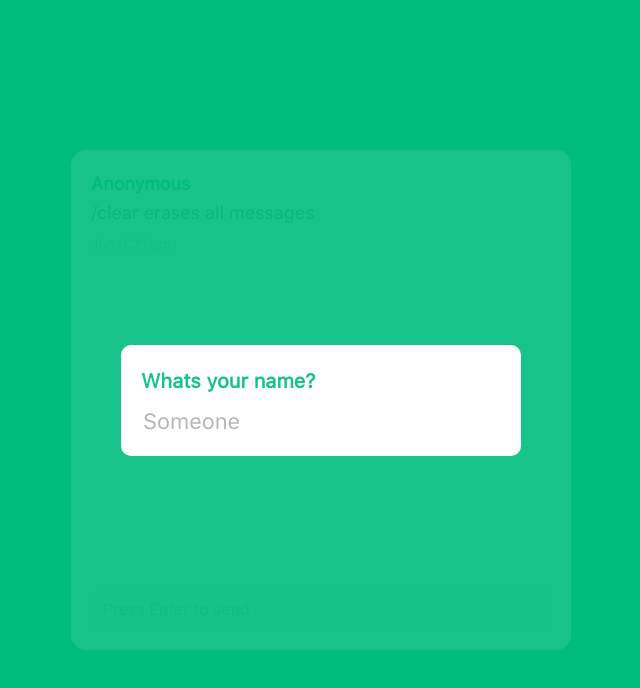
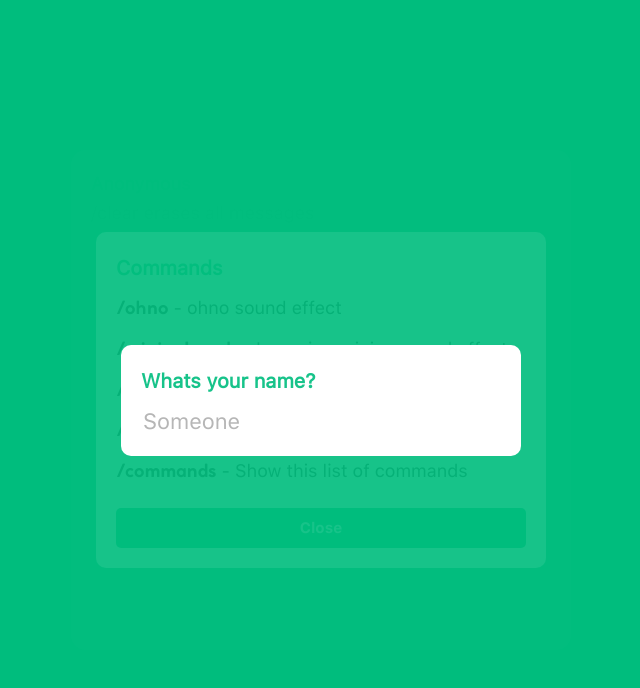
Before and after one commit to Inffinite/chatter, a Vue app: page / in a window 1280 px wide. Shown: the top 688 px of the page, without its empty margins (319-959 px from the left). Built offline with nearby package versions, Linux system fonts and the light colour scheme; no server answers.

Commit message:
:hammer: Commands

```diff
--- a/src/components/Chat.vue
+++ b/src/components/Chat.vue
@@ -8,7 +8,12 @@ const socket = io("https://chatt6969.herokuapp.com")
 
 const store = useChatStore()
 
-const { messages, myname } = storeToRefs(useChatStore())
+const {
+    messages,
+    myname,
+    commands,
+    commandsPageState
+} = storeToRefs(useChatStore())
 
 const message = ref('')
 const yname = ref(false)
@@ -18,6 +23,16 @@ const allmessages = ref('allmessages')
 function addName(){
     localStorage.setItem("username", me.value)
     yname.value = false
+}
+
+function commandsPage(){
+    console.log(commandsPageState.value)
+    store.changeCommandsPageState(true)
+}
+
+function commandsPageClose(){
+    console.log(commandsPageState.value)
+    store.changeCommandsPageState(false)
 }
 
 function soundEffects(sound){
@@ -30,6 +45,10 @@ function addText(){
         case "/clear":
             store.clearMessages()
             message.value = ""
+            break;
+
+        case '/commands':
+            commandsPage()
             break;
 
         case "/minionLaugh":
@@ -116,6 +135,23 @@ onMounted(() => {
 
 <template>
   <div class="chat">
+    <!-- commands -->
+    <div v-if="commandsPageState" class="y-name-wr">
+        <div class="commands">
+            <div class="qst">
+                Commands
+            </div>
+            <div v-for="command in commands" :key="command.command" class="command">
+                <span class="cmd">{{ command.command }}  </span>
+                - {{ command.effect }}
+            </div>
+            <div @click="commandsPageClose" class="c-close">
+                Close
+            </div>
+        </div>
+    </div>
+    <!-- commands -->
+
     <!-- name component -->
     <div v-if="yname" class="y-name-wr">
         <div class="y-name">
@@ -149,4 +185,5 @@ onMounted(() => {
 
 <style scoped>
 @import '../styles/chat.css';
+@import '../styles/commands.css';
 </style>
--- a/src/stores/chat.js
+++ b/src/stores/chat.js
@@ -4,6 +4,29 @@ export const useChatStore = defineStore({
   id: 'chat',
   state: () => ({
     myname: "Lewis",
+    commands: [
+      {
+        command: '/ohno',
+        effect: "ohno sound effect"
+      },
+      {
+        command: '/minionLaugh',
+        effect: "Launging minion sound effect"
+      },
+      {
+        command: '/minionHello',
+        effect: "Minion saying hello"
+      },
+      {
+        command: '/whips',
+        effect: "Whips sound effect"
+      },
+      {
+        command: '/commands',
+        effect: "Show this list of commands"
+      },
+    ],
+    commandsPageState: true,
     messages: [
         {
             username: "Anonymous",
@@ -21,6 +44,10 @@ export const useChatStore = defineStore({
       this.messages.unshift(message)
     },
 
+    changeCommandsPageState(state){
+      this.commandsPageState = state
+    },
+
     clearMessages(){
       this.messages = []
     }
--- /dev/null
+++ b/src/styles/commands.css
@@ -0,0 +1,113 @@
+@import './fonts.css';
+
+@media only screen {
+    .commands {
+        border-radius: 10px;
+        background-color: white;
+        padding: 20px;
+        width: 450px;
+        margin: 0px 20px;
+    }
+
+    .command {
+        margin-top: 10px;
+        font-size: 18px;
+        font-family: 'sfr';
+        color: rgb(52, 52, 52);
+    }
+
+    .cmd {
+        border-radius: 2px;
+        font-family: 'coco';
+        font-size: 18px;
+        color: rgb(52, 52, 52);
+    }
+
+    .c-close {
+        width: 100%;
+        cursor: pointer;
+        border-radius: 5px;
+        margin-top: 20px;
+        font-family: 'sfb';
+        color: white;
+        display: flex;
+        justify-content: center;
+        align-items: center;
+        background-color: hsla(160, 100%, 37%, 1);
+        padding: 8px 0px;
+    }
+}
+
+@media only screen and (min-width: 40.063em) {
+    .commands {
+        border-radius: 10px;
+        background-color: white;
+        padding: 20px;
+        width: 450px;
+    }
+
+    .command {
+        margin-top: 10px;
+        font-size: 18px;
+        font-family: 'sfr';
+        color: rgb(52, 52, 52);
+    }
+
+    .cmd {
+        border-radius: 2px;
+        font-family: 'coco';
+        font-size: 18px;
+        color: rgb(52, 52, 52);
+    }
+
+    .c-close {
+        width: 100%;
+        cursor: pointer;
+        border-radius: 5px;
+        margin-top: 20px;
+        font-family: 'sfb';
+        color: white;
+        display: flex;
+        justify-content: center;
+        align-items: center;
+        background-color: hsla(160, 100%, 37%, 1);
+        padding: 8px 0px;
+    }
+}
+
+@media only screen and (min-width: 64.063em) {
+    .commands {
+        border-radius: 10px;
+        background-color: white;
+        padding: 20px;
+        width: 450px;
+    }
+
+    .command {
+        margin-top: 10px;
+        font-size: 18px;
+        font-family: 'sfr';
+        color: rgb(52, 52, 52);
+    }
+
+    .cmd {
+        border-radius: 2px;
+        font-family: 'coco';
+        font-size: 18px;
+        color: rgb(52, 52, 52);
+    }
+
+    .c-close {
+        width: 100%;
+        cursor: pointer;
+        border-radius: 5px;
+        margin-top: 20px;
+        font-family: 'sfb';
+        color: white;
+        display: flex;
+        justify-content: center;
+        align-items: center;
+        background-color: hsla(160, 100%, 37%, 1);
+        padding: 8px 0px;
+    }
+}
```
